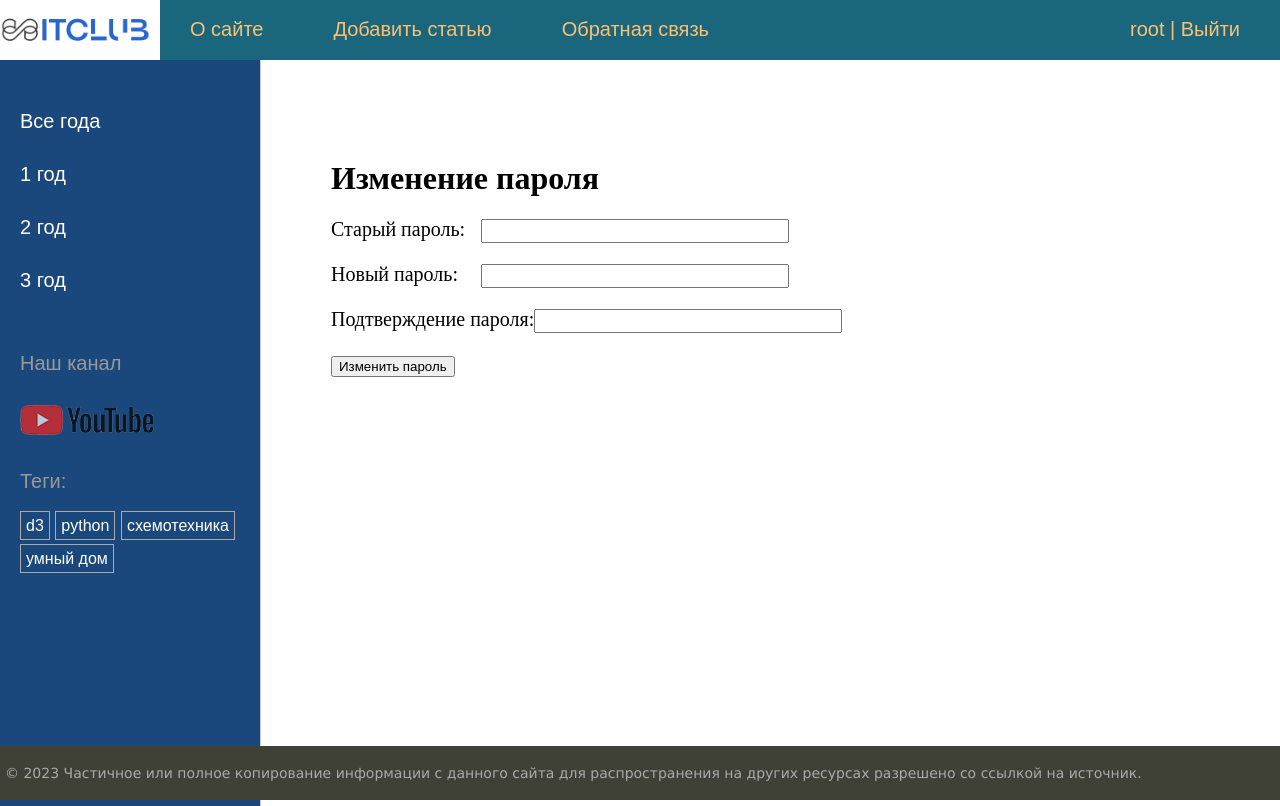
After one commit to 19kubyshko88/Django_Balakirev_course, a Django app: page /users/password-change/ in a window 1280 px wide. The commit adds this page. Run offline with Django 4.2, Linux system fonts and the light colour scheme; a user stored in the database is signed in; data comes from the database, SQL or seed files in the repository; both versions use the stored data as it was after the commit.

Commit message:
#67. Классы PasswordChangeView и PasswordChangeDoneView. Смена пароля.
urls.py-> profile.html->

При переходе по ссылке на Сменить пароль, попадаем в стандартную форму админ-панели для смены пароля. Заменим на свою форму

-> password_change_form.html (можно скопировать из login.html и изменить)-> forms.py -> views.py -> urls.py (изменяем на UserPasswordChange)

Теперь после смены пароля увидим стандартную страницу админ-панели password-change/done

```diff
--- a/itclub_site/users/forms.py
+++ b/itclub_site/users/forms.py
@@ -1,6 +1,6 @@
 from django import forms
 from django.contrib.auth import get_user_model
-from django.contrib.auth.forms import AuthenticationForm, UserCreationForm
+from django.contrib.auth.forms import AuthenticationForm, UserCreationForm, PasswordChangeForm
 
 
 class LoginUserForm(AuthenticationForm):
@@ -57,3 +57,9 @@ class ProfileUserForm(forms.ModelForm):
             'first_name': forms.TextInput(attrs={'class': 'form-input'}),
             'last_name': forms.TextInput(attrs={'class': 'form-input'}),
         }
+
+
+class UserPasswordChangeForm(PasswordChangeForm):
+    old_password = forms.CharField(label="Старый пароль", widget=forms.PasswordInput(attrs={'class': 'form-input'}))
+    new_password1 = forms.CharField(label="Новый пароль", widget=forms.PasswordInput(attrs={'class': 'form-input'}))
+    new_password2 = forms.CharField(label="Подтверждение пароля", widget=forms.PasswordInput(attrs={'class': 'form-input'}))
--- /dev/null
+++ b/itclub_site/users/templates/users/password_change_form.html
@@ -0,0 +1,17 @@
+{% extends 'base.html' %}
+
+{% block content %}
+<h1>Изменение пароля</h1>
+
+<form method="post">
+    {% csrf_token %}
+    <div class="form-error">{{ form.non_field_errors }}</div>
+    {% for f in form %}
+    <p><label class="form-label" for="{{ f.id_for_label }}">{{f.label}}: </label>{{ f }}</p>
+    <div class="form-error">{{ f.errors }}</div>
+    {% endfor %}
+
+    <p><button type="submit">Изменить пароль</button></p>
+</form>
+
+{% endblock %}
--- a/itclub_site/users/templates/users/profile.html
+++ b/itclub_site/users/templates/users/profile.html
@@ -13,4 +13,6 @@
     <p><button type="submit">Сохранить</button></p>
 </form>
 
+<hr>
+<p><a href="{% url 'users:password_change' %}">Сменить пароль</a></p>
 {% endblock %}
--- a/itclub_site/users/urls.py
+++ b/itclub_site/users/urls.py
@@ -1,5 +1,5 @@
 from django.urls import path
-from django.contrib.auth.views import LogoutView
+from django.contrib.auth.views import LogoutView, PasswordChangeView, PasswordChangeDoneView
 from . import views
 
 app_name = "users"
@@ -7,6 +7,9 @@ app_name = "users"
 urlpatterns = [
     path('login/', views.LoginUser.as_view(), name='login'),
     path('logout/', LogoutView.as_view(), name='logout'),
+    # path('password-change/', PasswordChangeView.as_view(), name='password_change'), Вариант со стандартной формой смены пароля
+    path('password-change/', views.UserPasswordChange.as_view(), name='password_change'),
+    path('password-change/done/', PasswordChangeDoneView.as_view(), name='password_change_done'),
     path('register/', views.RegisterUser.as_view(), name='register'),
     path('profile/', views.ProfileUser.as_view(), name='profile'),
 ]
--- a/itclub_site/users/views.py
+++ b/itclub_site/users/views.py
@@ -1,12 +1,12 @@
 from django.shortcuts import render
 from django.http import HttpResponse
 from django.contrib.auth import get_user_model
-from django.contrib.auth.views import LoginView
+from django.contrib.auth.views import LoginView, PasswordChangeView
 from django.contrib.auth.mixins import LoginRequiredMixin
 from django.views.generic import CreateView, UpdateView
 from django.urls import reverse_lazy
 
-from .forms import LoginUserForm, RegisterUserForm, ProfileUserForm
+from .forms import LoginUserForm, RegisterUserForm, ProfileUserForm, UserPasswordChangeForm
 
 
 class LoginUser(LoginView):
@@ -37,3 +37,10 @@ class ProfileUser(LoginRequiredMixin, UpdateView):
 
     def get_object(self, queryset=None):
         return self.request.user
+
+
+class UserPasswordChange(PasswordChangeView):
+    form_class = UserPasswordChangeForm
+    success_url = reverse_lazy("users:password_change_done")
+    template_name = "users/password_change_form.html"
+    extra_context = {'title': "Изменение пароля"}
```
Also changed, not shown: itclub_site/db.sqlite3.
